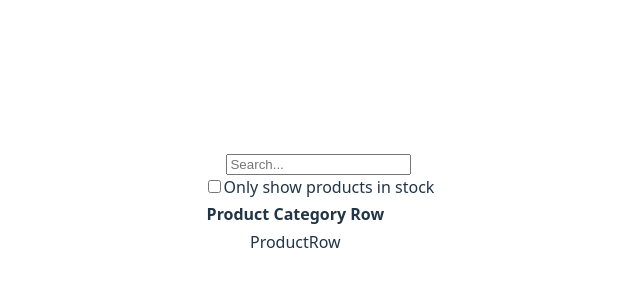
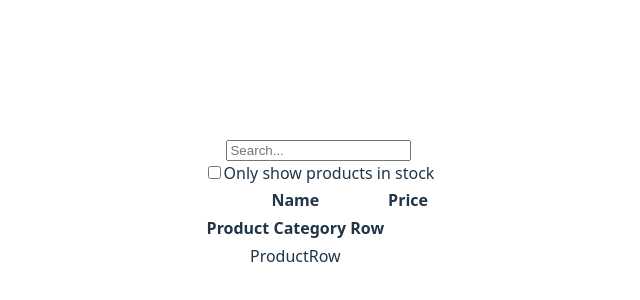
Before and after one commit to comeaudc/320.4_lecture, a React (Vite) app: page / in a window 1280 px wide. Shown: the part 196-496 px from the top of the page, without its empty margins (321-961 px from the left). Built offline with nearby package versions, Linux system fonts and the light colour scheme.

Commit message:
Updated ProductTable; no functionality yet

```diff
--- a/src/components/ProductTable.jsx
+++ b/src/components/ProductTable.jsx
@@ -4,8 +4,16 @@ import ProductRow from "./ProductRow.jsx";
 export default function ProductTable() {
   return (
     <table>
-      <ProductCategoryRow />
-      <ProductRow />
+      <thead>
+        <tr>
+          <th>Name</th>
+          <th>Price</th>
+        </tr>
+      </thead>
+      <tbody>
+        <ProductCategoryRow />
+        <ProductRow />
+      </tbody>
     </table>
   );
 }
```
